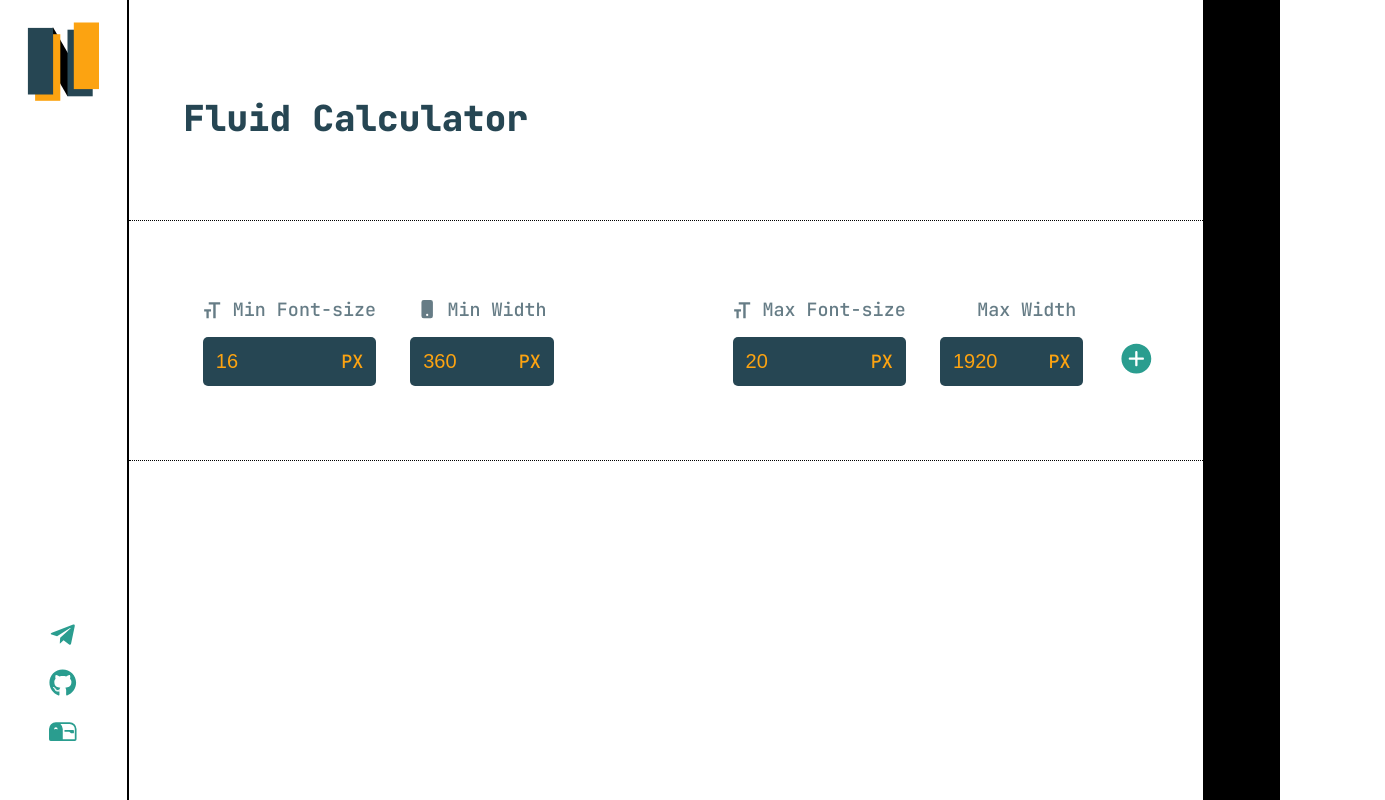
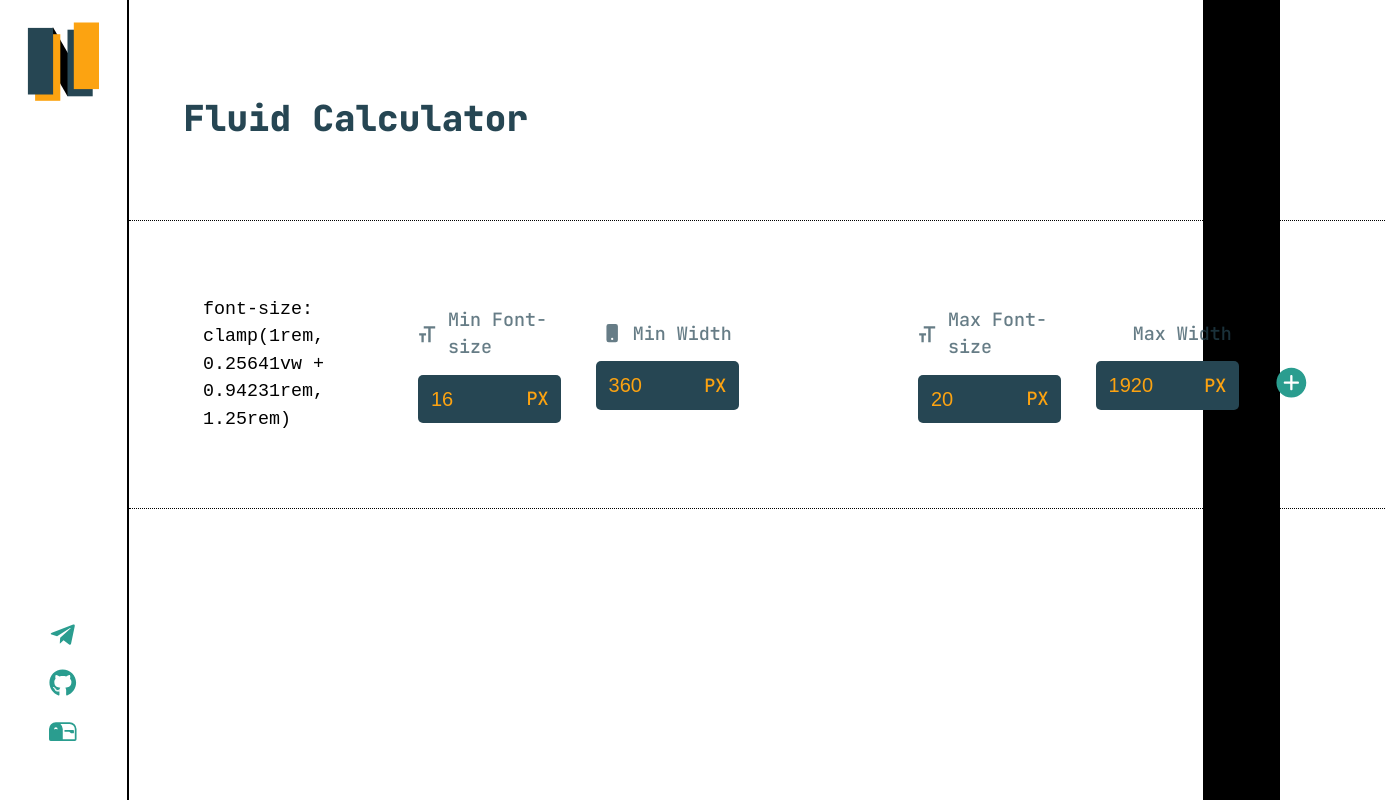
Before and after one commit to nazmus767921/FluidCalculator, a React (Vite) app: page / in a window 1280 px wide. Shown: the whole page, 1385 px wide, since content can reach past the window. Built offline with nearby package versions, Linux system fonts and the light colour scheme; some icons are missing.

Commit message:
Narrowed type for calculate block

```diff
--- a/src/components/Outlet/CalculatorBlock.tsx
+++ b/src/components/Outlet/CalculatorBlock.tsx
@@ -1,4 +1,4 @@
-import { useState } from "react";
+import { useEffect, useState } from "react";
 import InputBlock from "./InputBlock";
 import { styled } from "styled-components";
 import AddBtn from "./AddBtn";
@@ -7,7 +7,7 @@ import { ImFontSize } from "react-icons/im";
 import { BsPhoneFill } from "react-icons/bs";
 import { PiMonitorFill } from "react-icons/pi";
 
-export type Value = number | "";
+export type Value = number | null;
 export type Measurements = {
 	"font-min": Value;
 	"font-max": Value;
@@ -33,15 +33,51 @@ const CalculatorBlock = ({
 	remove_calculator: RemoveCalculator;
 }): React.JSX.Element => {
 	const [measurements, setMeasurements] = useState(initialState);
+	const [slope, setSlope] = useState(0);
+	const [yInterceptor, setYInterceptor] = useState(0);
 
-const update_input = (e: React.ChangeEvent<HTMLInputElement>) => {
-  const { name, value } = e.currentTarget;
-  const newState = { ...measurements, [name]: Number(value) };
-  setMeasurements(newState);
-};
+	const {
+		"font-max": fontMax,
+		"font-min": fontMin,
+		"width-min": widthMin,
+		"width-max": widthMax,
+	} = measurements;
+
+	useEffect(() => {
+		if (Object.values(measurements).every((value) => value !== 0)) {
+			if (
+				fontMin !== null &&
+				fontMax !== null &&
+				widthMin !== null &&
+				widthMax !== null
+			) {
+				if (!(fontMin >= fontMax) && !(widthMin >= widthMax)) {
+					const slope: number = (fontMax - fontMin) / (widthMax - widthMin);
+					const yInterceptor = fontMin - slope * widthMin;
+					setSlope(slope);
+					setYInterceptor(yInterceptor);
+				}
+			}
+		}
+	}, [measurements]);
+
+	console.log("slope:", slope, "y:", yInterceptor);
+
+	// input actions
+	const update_input = (e: React.ChangeEvent<HTMLInputElement>) => {
+		const { name, value } = e.currentTarget;
+		if (Number(value) !== null) {
+			const newState = { ...measurements, [name]: Number(value) };
+			setMeasurements(newState);
+		}
+	};
 
 	return (
 		<Wrapper>
+			<code>
+				font-size: clamp({fontMin / 16}rem, {(slope * 100).toFixed(5)}vw +{" "}
+				{(yInterceptor / 16).toFixed(5)}rem, {fontMax / 16}rem)
+			</code>
 			{/* Minimum */}
 			<InputBlock
 				icon={<ImFontSize />}
```
